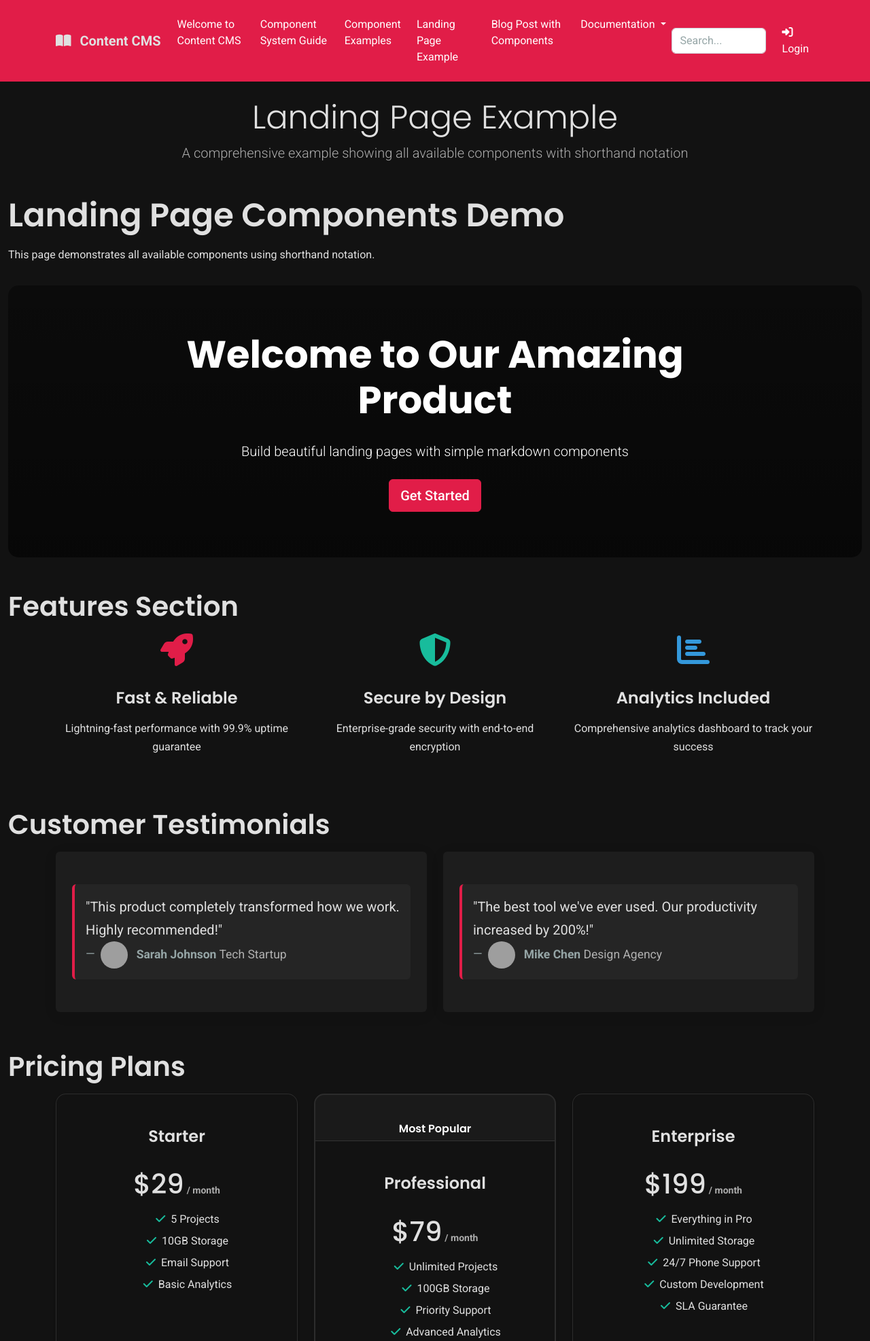
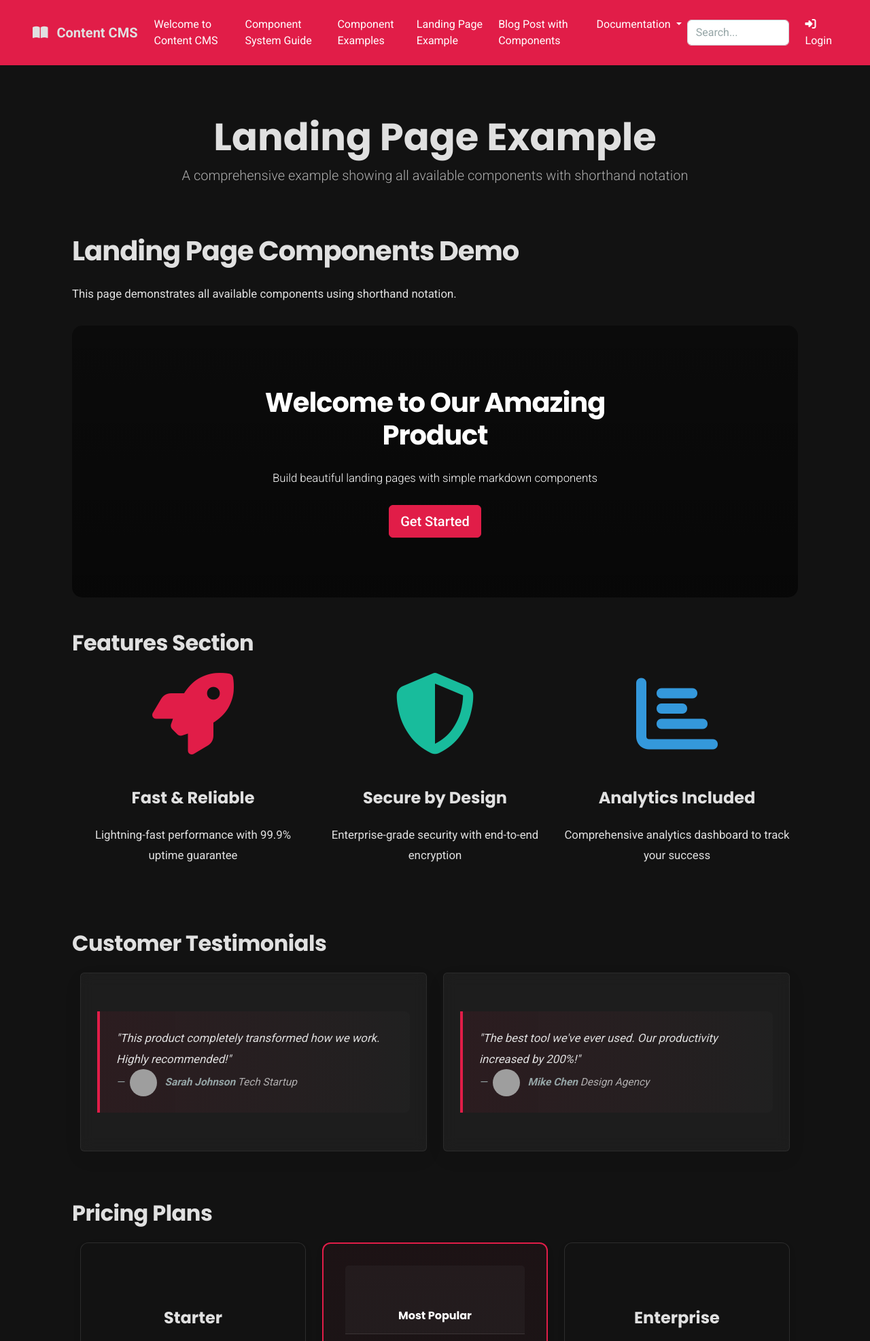
Before and after one commit to mze3e/FlashPages, a FastAPI app: page /landing-example in a window 1280 px wide. Shown: the top 1973 px of the page at 68% size. Run offline with FastAPI, Linux system fonts and the light colour scheme; parts of the project's set-up code (start-up, migrations or seed data) failed here and were passed over; some libraries are stand-ins or nearby versions; grey boxes are pictures that could not be loaded.

Commit message:
refactor: update UI with modern styling, improved typography, and responsive layout enhancements

```diff
--- a/static/css/custom.css
+++ b/static/css/custom.css
@@ -7,15 +7,36 @@
 }
 
 /* Typography improvements */
+.content {
+  padding: 1.5rem;
+}
+
+@media (max-width: 767.98px) {
+  .content {
+    padding: 1rem 0.5rem;
+  }
+}
+
 .content h1,
 .content h2,
 .content h3,
 .content h4,
 .content h5,
 .content h6 {
-  margin-top: 2rem;
-  margin-bottom: 1rem;
-  font-weight: 600;
+  margin-top: 3rem;
+  margin-bottom: 1.5rem;
+  font-weight: 700;
+  line-height: 1.2;
+}
+
+.content h1 {
+  font-size: 2.5rem;
+  letter-spacing: -0.025em;
+}
+
+.content h2 {
+  font-size: 2rem;
+  letter-spacing: -0.015em;
 }
 
 .content h1:first-child,
@@ -25,8 +46,9 @@
 }
 
 .content p {
-  margin-bottom: 1.25rem;
-  line-height: 1.7;
+  margin-bottom: 1.5rem;
+  line-height: 1.8;
+  font-size: 1.05rem;
 }
 
 /* Code blocks */
@@ -68,11 +90,13 @@
 /* Blockquotes */
 .content blockquote {
   border-left: 4px solid var(--bs-primary);
-  padding-left: 1rem;
-  margin: 1.5rem 0;
-  background-color: rgba(var(--bs-body-color-rgb), 0.04);
-  padding: 1rem;
-  border-radius: 0.375rem;
+  padding-left: 1.5rem;
+  margin: 2rem 0;
+  background: linear-gradient(90deg, rgba(var(--bs-primary-rgb), 0.08) 0%, rgba(var(--bs-body-color-rgb), 0.02) 100%);
+  padding: 1.5rem;
+  border-radius: 0 0.5rem 0.5rem 0;
+  font-style: italic;
+  font-size: 1.1rem;
 }
 
 .content blockquote p:last-child {
@@ -177,6 +211,7 @@
   align-items: center;
   border-radius: 15px;
   margin: 2rem 0;
+  padding: 3rem 2rem;
   overflow: hidden;
 }
 
@@ -197,35 +232,50 @@
 }
 
 .feature-icon {
-  margin-bottom: 1rem;
+  margin-bottom: 1.5rem;
+  font-size: 2.5rem;
+  color: var(--bs-primary);
 }
 
 .testimonial-card {
-  border-radius: 15px;
-  box-shadow: 0 4px 20px rgba(0,0,0,0.08);
-  transition: all 0.3s ease;
-  border: none;
+  border-radius: 20px;
+  background: rgba(var(--bs-body-color-rgb), 0.03);
+  backdrop-filter: blur(10px);
+  -webkit-backdrop-filter: blur(10px);
+  border: 1px solid rgba(var(--bs-body-color-rgb), 0.08);
+  box-shadow: 0 10px 30px rgba(0,0,0,0.05);
+  transition: all 0.3s cubic-bezier(0.25, 0.8, 0.25, 1);
+  padding: 2rem;
 }
 
 .testimonial-card:hover {
-  transform: translateY(-5px);
-  box-shadow: 0 8px 30px rgba(0,0,0,0.12);
+  transform: translateY(-8px);
+  box-shadow: 0 15px 35px rgba(0,0,0,0.1);
+  background: rgba(var(--bs-body-color-rgb), 0.05);
+  border-color: rgba(var(--bs-body-color-rgb), 0.12);
 }
 
 .pricing-card {
-  border-radius: 15px;
-  box-shadow: 0 4px 20px rgba(0,0,0,0.1);
-  transition: all 0.3s ease;
+  border-radius: 20px;
+  background: rgba(var(--bs-body-color-rgb), 0.03);
+  backdrop-filter: blur(10px);
+  -webkit-backdrop-filter: blur(10px);
+  border: 1px solid rgba(var(--bs-body-color-rgb), 0.08);
+  box-shadow: 0 10px 30px rgba(0,0,0,0.05);
+  transition: all 0.3s cubic-bezier(0.25, 0.8, 0.25, 1);
   overflow: hidden;
+  padding: 2rem;
 }
 
 .pricing-card:hover {
   transform: translateY(-10px);
-  box-shadow: 0 8px 30px rgba(0,0,0,0.15);
+  box-shadow: 0 15px 35px rgba(0,0,0,0.1);
+  background: rgba(var(--bs-body-color-rgb), 0.05);
 }
 
 .pricing-card.border-primary {
-  border-width: 2px !important;
+  border: 2px solid var(--bs-primary) !important;
+  background: linear-gradient(180deg, rgba(var(--bs-primary-rgb), 0.05) 0%, rgba(var(--bs-body-color-rgb), 0.03) 100%);
   position: relative;
 }
 
@@ -246,32 +302,49 @@
 }
 
 .contact-icon {
-  margin-bottom: 1rem;
+  margin-bottom: 1.5rem;
+  font-size: 2rem;
+  color: var(--bs-primary);
 }
 
 .newsletter-section {
   border-radius: 15px;
   margin: 2rem 0;
   background: linear-gradient(135deg, rgba(var(--bs-body-color-rgb), 0.02) 0%, rgba(var(--bs-body-color-rgb), 0.08) 100%);
+  padding: 2.5rem 1.5rem;
 }
 
 .cta-section {
-  border-radius: 15px;
-  margin: 3rem 0;
+  border-radius: 20px;
+  margin: 4rem 0;
   position: relative;
   overflow: hidden;
-  background: linear-gradient(135deg, var(--bs-primary) 0%, var(--bs-primary-dark, #0056b3) 100%);
+  background: linear-gradient(135deg, var(--bs-primary) 0%, rgba(var(--bs-primary-rgb), 0.7) 100%);
+  padding: 4rem 2rem;
+  box-shadow: 0 10px 30px rgba(var(--bs-primary-rgb), 0.2);
 }
 
 /* Card improvements */
 .card {
-  box-shadow: 0 0.125rem 0.25rem rgba(0, 0, 0, 0.075);
-  border: 1px solid rgba(0, 0, 0, 0.125);
+  border-radius: 12px;
+  background: rgba(var(--bs-body-color-rgb), 0.02);
+  backdrop-filter: blur(8px);
+  -webkit-backdrop-filter: blur(8px);
+  box-shadow: 0 4px 15px rgba(0, 0, 0, 0.03);
+  border: 1px solid rgba(var(--bs-body-color-rgb), 0.08);
+  transition: all 0.3s ease;
+}
+
+.card:hover {
+  box-shadow: 0 8px 25px rgba(0, 0, 0, 0.08);
+  border-color: rgba(var(--bs-body-color-rgb), 0.12);
 }
 
 .card-header {
-  background-color: #f8f9fa;
-  border-bottom: 1px solid rgba(0, 0, 0, 0.125);
+  background-color: rgba(var(--bs-body-color-rgb), 0.03);
+  border-bottom: 1px solid rgba(var(--bs-body-color-rgb), 0.08);
+  font-weight: 600;
+  padding: 1rem 1.25rem;
 }
 
 /* Button improvements */
--- a/templates/layouts/docs.html
+++ b/templates/layouts/docs.html
@@ -6,7 +6,7 @@
         {% include "partials/sidebar.html" %}
     </aside>
 
-    <article class="col-12 col-lg-9 col-xl-10">
+    <article class="col-12 col-lg-9 col-xl-10 px-lg-5 py-3">
         <!-- Breadcrumbs -->
         {% if breadcrumbs and breadcrumbs|length > 1 %}
         <nav aria-label="breadcrumb" class="mb-3">
--- a/templates/layouts/landing.html
+++ b/templates/layouts/landing.html
@@ -3,21 +3,21 @@
 {% block body %}
 <!-- Hero Section -->
 {% if page.hero %}
-<section class="hero-section bg-primary text-white py-5 mb-5">
-    <div class="container">
+<section class="hero-section text-white py-5 mb-5" style="background: linear-gradient(135deg, var(--bs-primary) 0%, var(--bs-primary-dark, #800020) 100%);">
+    <div class="container position-relative" style="z-index: 2;">
         <div class="row align-items-center">
-            <div class="col-lg-6">
-                <h1 class="display-4 fw-bold">{{ page.hero.title or page.title }}</h1>
+            <div class="col-lg-8 mx-auto text-center">
+                <h1 class="display-4 fw-bold mb-3">{{ page.hero.title or page.title }}</h1>
                 {% if page.hero.subtitle %}
-                <p class="lead">{{ page.hero.subtitle }}</p>
+                <p class="lead mb-4">{{ page.hero.subtitle }}</p>
                 {% endif %}
                 {% if page.hero.cta_text and page.hero.cta_link %}
-                <a href="{{ page.hero.cta_link }}" class="btn btn-light btn-lg">{{ page.hero.cta_text }}</a>
+                <a href="{{ page.hero.cta_link }}" class="btn btn-light btn-lg px-5 rounded-pill fw-bold shadow-sm">{{ page.hero.cta_text }}</a>
                 {% endif %}
             </div>
             {% if page.hero.image %}
-            <div class="col-lg-6">
-                <img src="{{ page.hero.image }}" alt="{{ page.hero.title }}" class="img-fluid rounded">
+            <div class="col-lg-4 mt-4 mt-lg-0">
+                <img src="{{ page.hero.image }}" alt="{{ page.hero.title }}" class="img-fluid rounded shadow">
             </div>
             {% endif %}
         </div>
@@ -26,24 +26,24 @@
 {% endif %}
 
 <!-- Main Content -->
-<div class="container-fluid px-0">
+<div class="container my-5">
     {% if page.title and not page.hero %}
     <div class="text-center mb-5">
-        <h1 class="display-5">{{ page.title }}</h1>
+        <h1 class="display-4 fw-bold">{{ page.title }}</h1>
         {% if page.description %}
         <p class="lead text-muted">{{ page.description }}</p>
         {% endif %}
     </div>
     {% endif %}
 
-    <div class="content">
+    <div class="content px-lg-4">
         {{ content|safe }}
     </div>
 </div>
 
 <!-- Features Section -->
 {% if page.features %}
-<section class="features-section py-5 bg-light">
+<section class="features-section py-5">
     <div class="container">
         <div class="row">
             {% for feature in page.features %}
--- a/templates/partials/header.html
+++ b/templates/partials/header.html
@@ -1,5 +1,5 @@
 <nav class="navbar navbar-expand-lg navbar-dark bg-primary">
-    <div class="container">
+    <div class="container-fluid px-4 px-lg-5">
         <a class="navbar-brand fw-bold" href="/">
             <i class="fas fa-book-open me-2"></i>
             {{ site.name|default("Content CMS") }}
```
Also changed, not shown: other parts of static/css/custom.css (+36 -16 lines).
